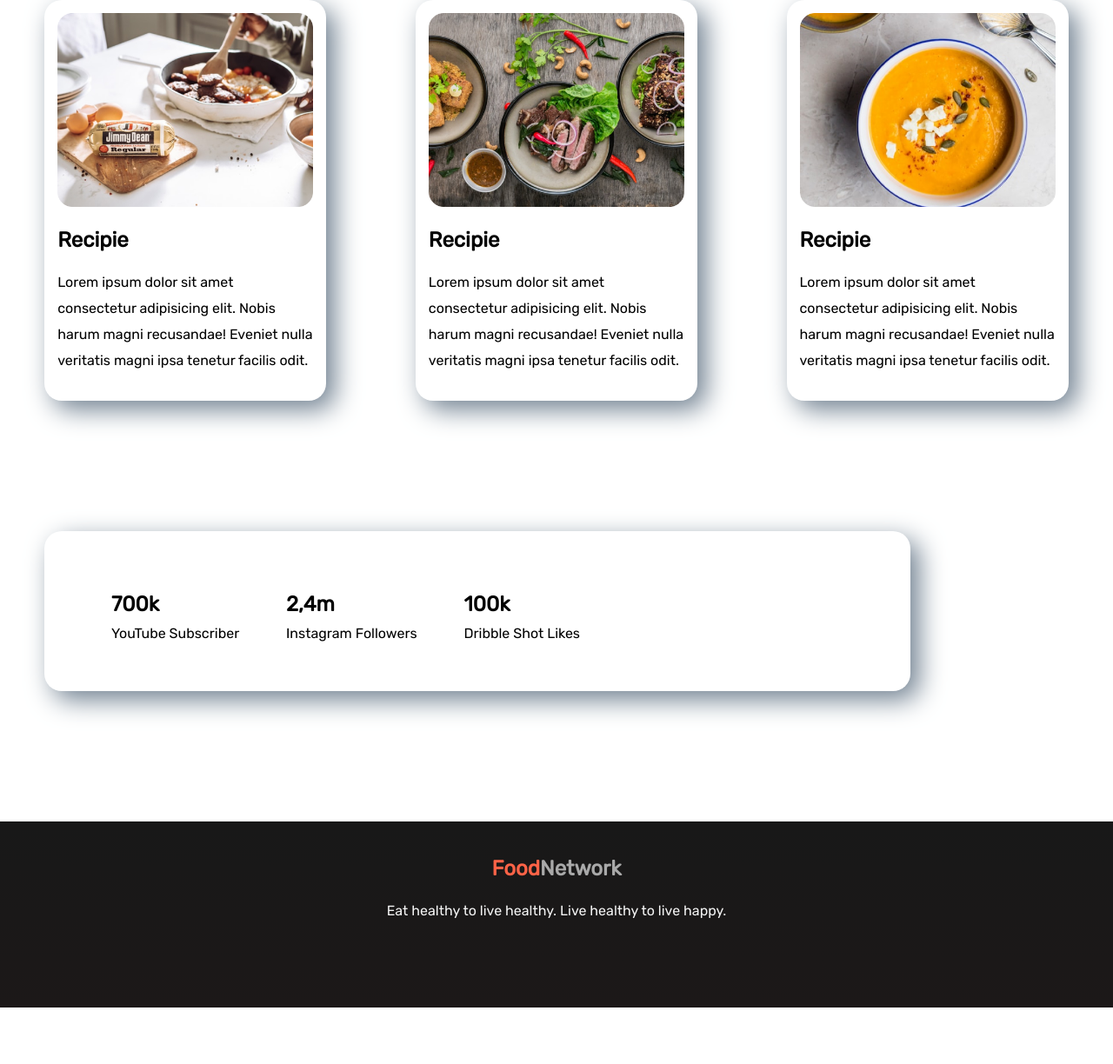
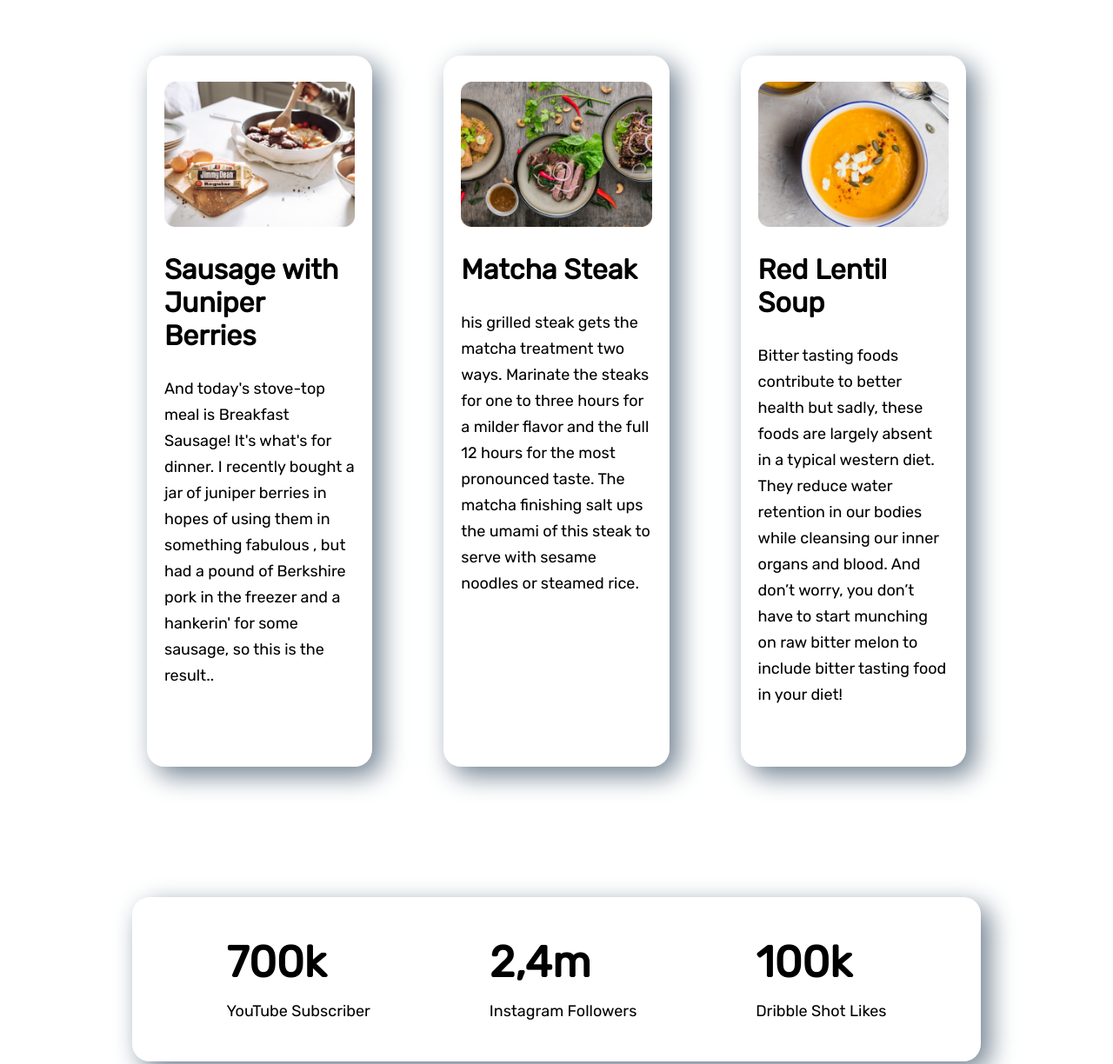
Before and after one commit to nafisbari/food-network, a plain HTML site: page index.html in a window 1280 px wide. Shown: the part 1444-2668 px from the top of the page at 87% size. Before the commit the page ends 2603 px from the top, so only its background shows below. Drawn offline with Linux system fonts and the light colour scheme.

Commit message:
dummy text removed

```diff
--- a/index.html
+++ b/index.html
@@ -10,13 +10,14 @@
     <link rel="preconnect" href="https://fonts.googleapis.com">
     <link rel="preconnect" href="https://fonts.gstatic.com" crossorigin>
     <link href="https://fonts.googleapis.com/css2?family=Rubik&family=Ubuntu&display=swap" rel="stylesheet">
-    <link rel="shortcut icon" href="images/food/Project Cover4.png" type="image/x-icon">
+    <link rel="shortcut icon" href="images/food/icon-.png" type="image/x-icon">
 </head>
 
 
 <body>
 
-    <section class="top flex-disp">
+    <section class="top">
+        <div class="container">
             <div class="half-width" id="top-margin">
                 <h1><strong><span class="color">Skip</span> The Diet,</strong></h1>
                 <h1><strong>Just Eath Healthy</strong></h1>
@@ -34,7 +35,9 @@
 
             </div>
     </section>
-    <section class="about-me flex-disp">
+    </div>
+    <section class="about-me">
+        <div class="container">
             <div class="half-width">
                 <img src="images/female/Person Image.png" alt="image of person 2">
 
@@ -42,38 +45,40 @@
 
             <div class="half-width" id="about-me-margin">
 
-            <h2>About Me</h2>
-            <p class="buttongap-1">Lorem, ipsum dolor sit amet consectetur adipisicing <br> elit. Necessitatibus
-                distinctio,
-                laborum expedita
-                quos aliquid <br>
-                nihil eos quam error ipsum quas et officiis rem blanditiis, <br>
-                recusandae nesciunt perferendis
-                libero iure quasi? <br>
-                Lorem ipsum dolor sit amet consectetur adipisicing elit.</p>
+                <h1>About Me</h1>
+                <p class="buttongap-1">I am Nafis Al Bari, certified with a BSc in Electrical and Electronics <br>
+                    Engineering
+                    from BRAC University. I believe that I am passionate and <br> dedicated to
+                    learning new things every day, determined to work hard with <br> precision dedicating it towards the
+                    improvement of my professional <br> career through self-learning.</p>
                 <a href="https://www.linkedin.com/in/nafisbari/" class="button" target="_link">Contact Me</a>
+            </div>
         </div>
 
     </section>
 
     <section>
+
         <div id="center-align">
-            <h2>My Recipies</h2>
+            <h1>My Recipies</h1>
             <p>Lorem, ipsum dolor sit amet consectetur adipisicing elit. Earum accusantium illo <br> nisi unde aut
                 accusamus
                 maiores, quia soluta esse. Laborum? <br> 1500s</p>
         </div>
-        <div class="flex-disp">
+        <div class="container">
 
 
+            <div class="justify">
                 <div class="box recipie-width">
                     <div>
                         <img src="images/food/Project Cover.jpg" alt="Image of Recipie">
                     </div>
                     <div>
-                    <h2>Recipie</h2>
-                    <p>Lorem ipsum dolor sit amet consectetur adipisicing elit. Nobis harum magni recusandae! Eveniet
-                        nulla veritatis magni ipsa tenetur facilis odit.</p>
+                        <h2>Sausage with Juniper Berries</h2>
+                        <p>And today's stove-top meal is Breakfast Sausage! It's what's for dinner. I recently bought a
+                            jar of juniper berries in hopes of using them in something
+                            fabulous , but had a pound of Berkshire pork in the freezer and a
+                            hankerin' for some sausage, so this is the result..</p>
                     </div>
                 </div>
                 <div class="box recipie-width">
@@ -81,9 +86,11 @@
                         <img src="images/food/Project Cover1.jpg" alt="Image of Recipie">
                     </div>
                     <div>
-                    <h2>Recipie</h2>
-                    <p>Lorem ipsum dolor sit amet consectetur adipisicing elit. Nobis harum magni recusandae! Eveniet
-                        nulla veritatis magni ipsa tenetur facilis odit.</p>
+                        <h2>Matcha Steak</h2>
+                        <p>his grilled steak gets the matcha treatment two ways. Marinate the steaks for one to three
+                            hours for a milder flavor
+                            and the full 12 hours for the most pronounced taste. The matcha finishing salt ups the umami
+                            of this steak to serve with sesame noodles or steamed rice.</p>
                     </div>
                 </div>
                 <div class="box recipie-width">
@@ -91,30 +98,37 @@
                         <img src="images/food/Project Cover.png" alt="Image of Recipie">
                     </div>
                     <div>
-                    <h2>Recipie</h2>
-                    <p>Lorem ipsum dolor sit amet consectetur adipisicing elit. Nobis harum magni recusandae! Eveniet
-                        nulla veritatis magni ipsa tenetur facilis odit.</p>
+                        <h2>Red Lentil Soup</h2>
+                        <p>Bitter tasting foods contribute to better health but sadly, these foods are largely absent in
+                            a typical western diet. They
+                            reduce water retention in our bodies while cleansing our inner organs and blood. And don’t
+                            worry, you don’t have to start munching on raw bitter melon to include bitter tasting food
+                            in your diet! </p>
                     </div>
                 </div>
+            </div>
+
 
 
         </div>
     </section>
 
-    <section class="followers-box flex-disp">
+    <section class="followers-box container">
+
         <div class="follower-width">
-            <h2>700k</h2>
+            <h1>700k</h1>
             <p>YouTube Subscriber</p>
         </div>
         <div class="follower-width">
-            <h2>2,4m</h2>
+            <h1>2,4m</h1>
             <p>Instagram Followers</p>
 
         </div>
         <div class="follower-width">
-            <h2>100k</h2>
+            <h1>100k</h1>
             <p>Dribble Shot Likes</p>
         </div>
+
     </section>
 
 
--- a/style.css
+++ b/style.css
@@ -7,10 +7,7 @@ h1{
     font-weight: 700;
     line-height: 28px;
 }
-.top{
-    margin-left: 150px;
 
-}
 #top-margin{
     margin-top: 130px;
 }
@@ -22,13 +19,16 @@ h1{
 .top img{
     width: 80%;
 }
+
 p{
     line-height: 30px;
 }
- .flex-disp{
+ .container{
      display: flex;
+     margin: auto;
+     width: fit-content;
      margin-bottom: 150px;
-     margin-top: 30px;
+
  }
 
  .half-width{
@@ -54,36 +54,48 @@ p{
     background-image: url(images/shapes/7.png);
     background-repeat: no-repeat;
     background-size: 100% 100%;
+    align-content: center;
 }
 .about-me p{
-    margin-bottom: 100px;
+    margin-bottom: 80px;
 }
 
 .about-me img{
     width: 40%;
-    margin-left: 280px;
+    margin-left: 60px;
+
 }
 
-#about-me-margin{
-    margin-top: 80px;
-    margin-left: 50px;
-}
+
 img{
     width: 100%;
 }
 
-.recipie-width{
 
-    width: 25%;
+
+.justify{
+    display: flex;
+    justify-content: center;
+    width: 100%;
+    margin-left: 10%;
+    margin-right: 10%;
+    margin-top: 50px;
 }
+.box{
 
-.box{
-    width: 70%;
+    width: 33%;
     margin-left: 4%;
     margin-right: 4%;
-    padding: 15px;
+    padding: 30px 20px 50px;
     box-shadow: 10px 10px 30px slategray;
     border-radius: 20px;
+
+}
+.box h2{
+    font-size: 32px;
+}
+ p{
+    font-size: 18px;
 }
 
 #center-align{
@@ -91,18 +103,17 @@ img{
 }
 
 .follower-width{
-    margin-right: 3%;
-    margin-left: 3%;
+    margin: auto;
+    justify-content: space-around;
 }
 .follower-width p{
     line-height: 0px;
 }
 .followers-box{
    width: 70%;
-   padding: 50px;
-    margin-left: 4%;
-    margin-right: 4%;
-
+   padding: 20px 40px 40px;
+   margin-left: auto;
+   margin-right: auto;
     box-shadow: 10px 10px 30px slategray;
     border-radius: 20px;
 }
@@ -122,5 +133,3 @@ footer{
 
 
 }
-/* background-image: url(images/shapes/footer.jpeg);
-    background-repeat: repeat; */
```
Also changed, not shown: images/food/icon-.png (added), 2 other files. Lines whose indentation alone changed are shown as unchanged.
